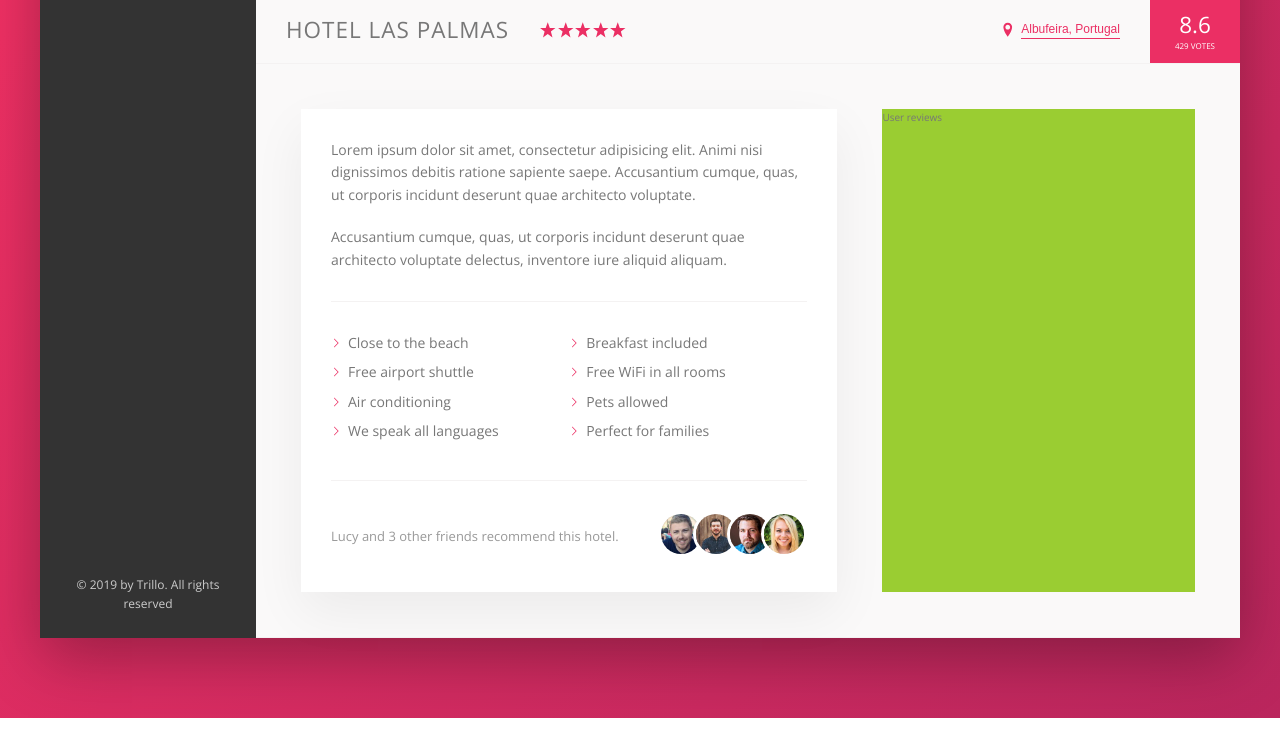
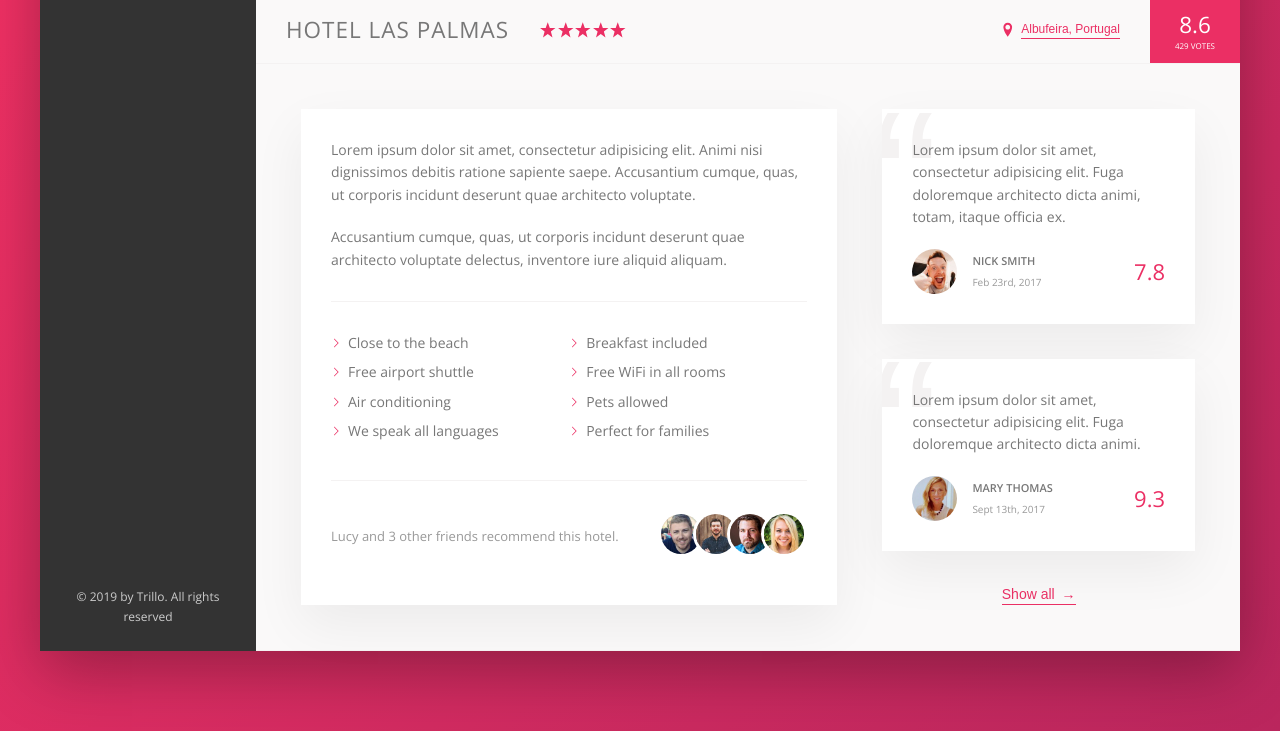
Before and after one commit to MattBerden/Flexbox-project, a website: page index.html in a window 1280 px wide. Shown: the part 548-1279 px from the top of the page. Drawn offline with nearby package versions, Linux system fonts and the light colour scheme.

Commit message:
created and styled review section

```diff
--- a/index.html
+++ b/index.html
@@ -161,10 +161,38 @@
             </div>
           </div>
           <div class="user-reviews">
-            User reviews
+            <figure class="review">
+              <blockquote class="review__text">
+                Lorem ipsum dolor sit amet, consectetur adipisicing elit. Fuga doloremque architecto dicta animi,
+                totam, itaque officia ex.
+              </blockquote>
+              <figcaption class="review__user">
+                <img src="img/user-1.jpg" alt="User 1" class="review__photo">
+                <div class="review__user-box">
+                  <p class="review__user-name">Nick Smith</p>
+                  <p class="review__user-date">Feb 23rd, 2017</p>
+                </div>
+                <div class="review__rating">7.8</div>
+              </figcaption>
+            </figure>
+
+            <figure class="review">
+              <blockquote class="review__text">
+                Lorem ipsum dolor sit amet, consectetur adipisicing elit. Fuga doloremque architecto dicta animi.
+              </blockquote>
+              <figcaption class="review__user">
+                <img src="img/user-2.jpg" alt="User 1" class="review__photo">
+                <div class="review__user-box">
+                  <p class="review__user-name">Mary Thomas</p>
+                  <p class="review__user-date">Sept 13th, 2017</p>
+                </div>
+                <div class="review__rating">9.3</div>
+              </figcaption>
+            </figure>
+
+            <button class="btn-inline">Show all <span>&rarr;</span></button>
           </div>
 
-        </div>
       </main>
     </div>
   </div>
--- a/sass/_components.scss
+++ b/sass/_components.scss
@@ -297,8 +297,17 @@
   cursor: pointer;
   transition:  all .2s;
 
+  & span {
+    margin-left: 3px;
+    transition: margin-left .2s;
+  }
+
   &:hover {
-    color: var(--color-grey-dark-1)
+    color: var(--color-grey-dark-1);
+
+    span {
+      margin-left: 8px;
+    }
   }
 
   &:focus  {
@@ -403,3 +412,75 @@
 
 
 }
+
+///////////////////////////////
+// REVIEWS
+
+.review {
+background-color: #fff;
+box-shadow: var(--shadow-light);
+padding: 3rem;
+margin-bottom: 3.5rem;
+position: relative;
+overflow: hidden;
+
+  &__text {
+ margin-bottom: 2rem;
+ position:relative;
+ z-index: 10;
+
+
+  }
+
+  &__user {
+    display: flex;
+    align-items: center;
+
+  }
+
+  &__photo {
+    height: 4.5rem;
+    width: 4.5rem;
+    border-radius: 50%;
+    margin-right: 1.5rem;
+  }
+
+  &__user-box {
+    margin-right: auto;
+
+  }
+
+  &__user-name {
+ text-transform: uppercase;
+ font-weight: 600;
+ font-size: 1.1rem;
+ margin-bottom: .4rem;
+  }
+  &__user-date {
+
+    color: var(--color-grey-dark-3);
+    font-size: 1rem;
+
+  }
+
+
+  &__rating {
+
+    color: var(--color-primary);
+    font-size: 2.2rem;
+    font-weight: 300;
+
+  }
+
+  &::before {
+    content: "\201C";
+    position: absolute;
+    top: -2.75rem;
+    left: -1rem;
+    font-size: 20rem;
+    color: var(--color-grey-light-2);
+    font-family: sans-serif;
+    line-height: 1;
+    z-index: 2;
+  }
+}
--- a/sass/_layout.scss
+++ b/sass/_layout.scss
@@ -37,6 +37,7 @@ justify-content: space-between;
 }
 
 .details {
+  font-size: 1.4rem;
 display: flex;
 padding: 4.5rem;
 background-color: var(--color-grey-light-1);
@@ -45,7 +46,7 @@ border-bottom: var(--border-grey);
 }
 
 .description {
-font-size: 1.4rem;
+
 background-color: #fff;
 box-shadow: var(--shadow-light);
 padding: 3rem;
@@ -55,6 +56,8 @@ margin-right: 4.5rem;
 }
 
 .user-reviews {
-  background-color: yellowgreen;
+ display: flex;
+flex-direction: column;
+align-items: center;
   flex: 1;
 }
```
Also changed, not shown: css/style.css.
